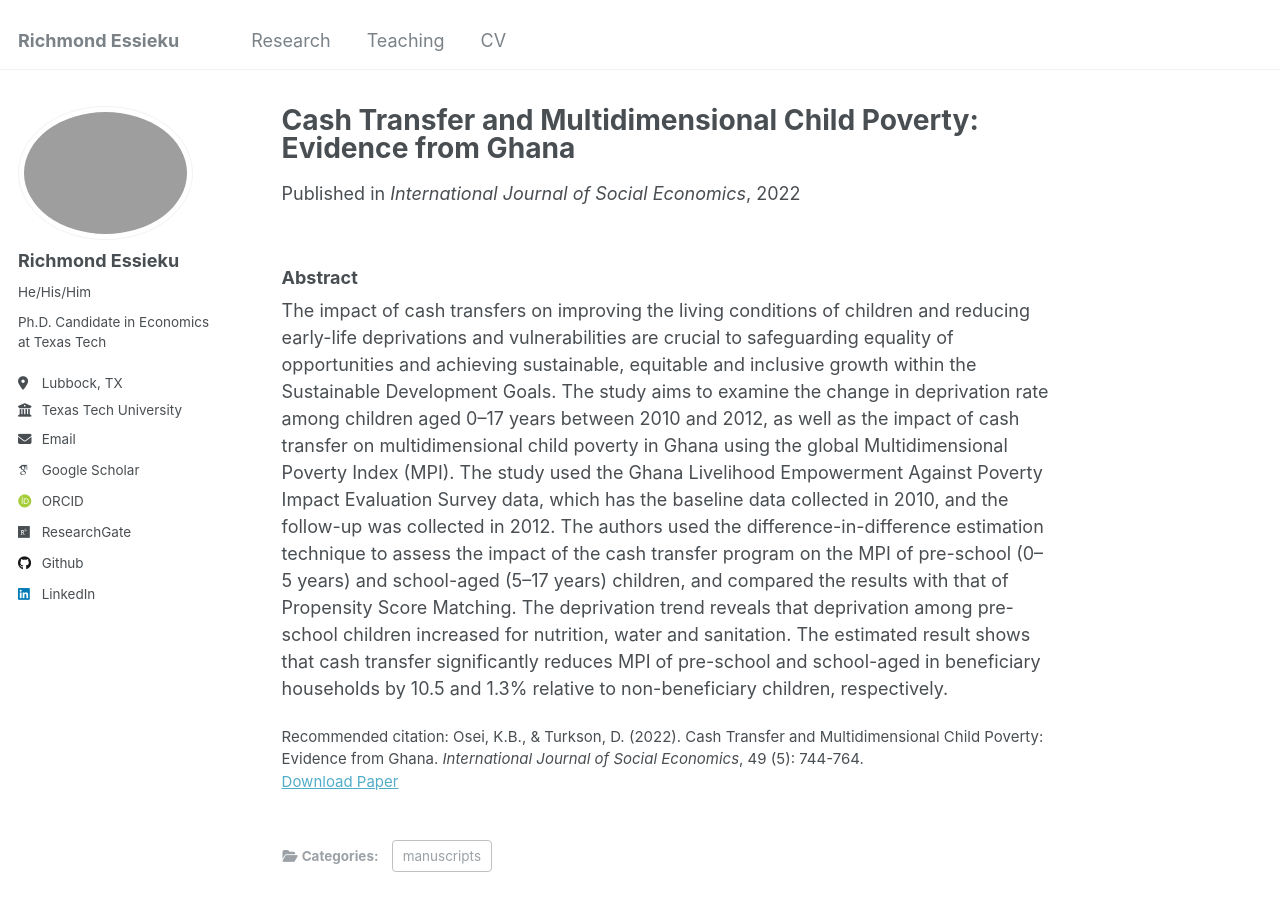
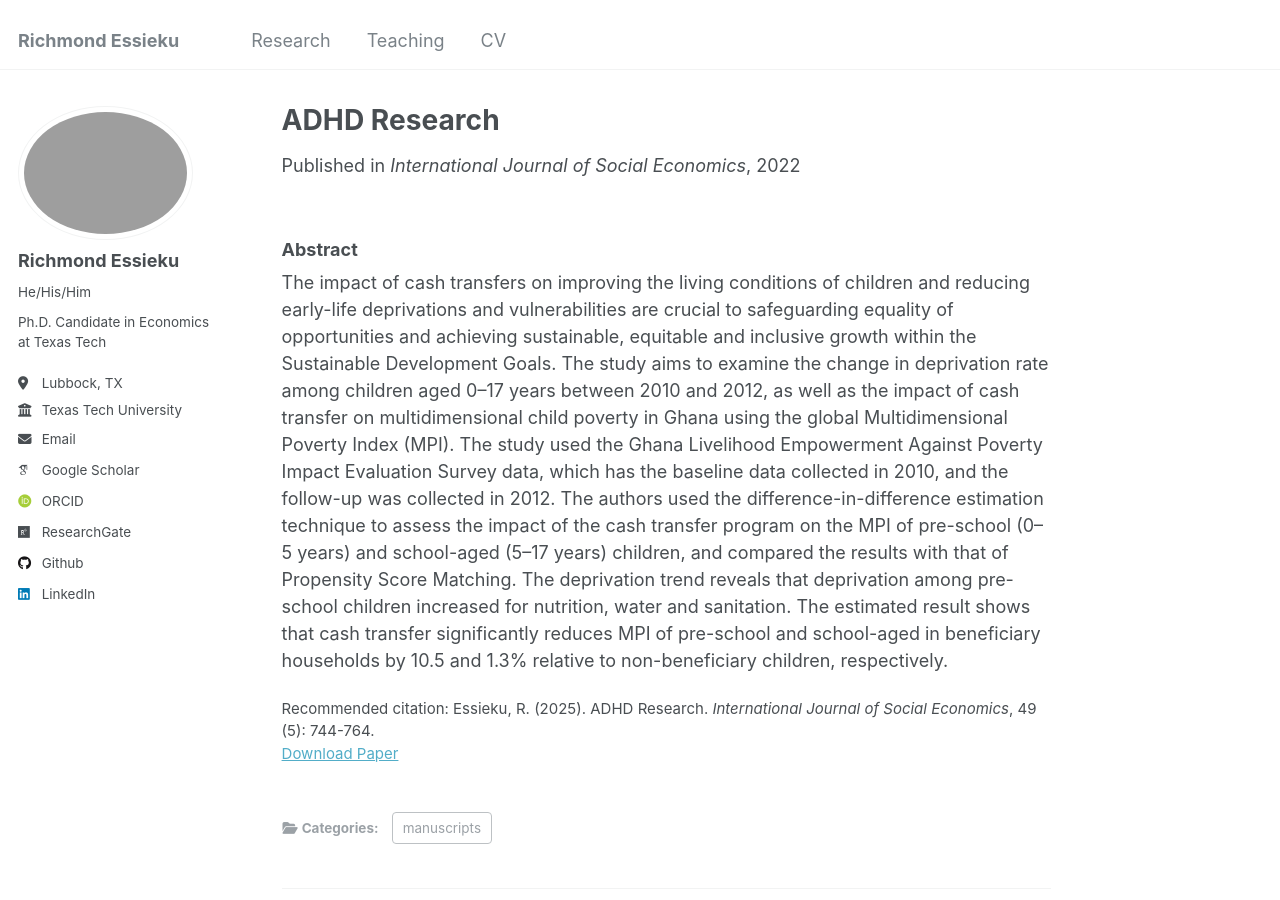
Before and after one commit to essieku/essieku.github.io, a Jekyll site: the page built from _publications/2022-04-01-cash-transfer.md, in a window 1280 px wide and 900 px high. Built offline with Jekyll 4.4.1, drawn with Linux system fonts in a browser that asks for light colours; some web fonts are replaced.

Commit message:
research trial

```diff
--- a/_publications/2022-04-01-cash-transfer.md
+++ b/_publications/2022-04-01-cash-transfer.md
@@ -1,5 +1,5 @@
 ---
-title: "Cash Transfer and Multidimensional Child Poverty: Evidence from Ghana"
+title: "ADHD Research"
 collection: publications
 category: manuscripts
 permalink: /publication/2022-04-01-cash-transfer
@@ -8,7 +8,7 @@ date: 2022-04-01
 venue: 'International Journal of Social Economics'
 slidesurl: # 'http://academicpages.github.io/files/slides2.pdf'
 paperurl: 'https://www.emerald.com/insight/content/doi/10.1108/ijse-07-2021-0382/full/html'
-citation: 'Osei, K.B., & Turkson, D. (2022). Cash Transfer and Multidimensional Child Poverty: Evidence from Ghana. <i>International Journal of Social Economics</i>, 49 (5): 744-764.'
+citation: 'Essieku, R. (2025). ADHD Research. <i>International Journal of Social Economics</i>, 49 (5): 744-764.'
 ---
 
 ### Abstract
```
